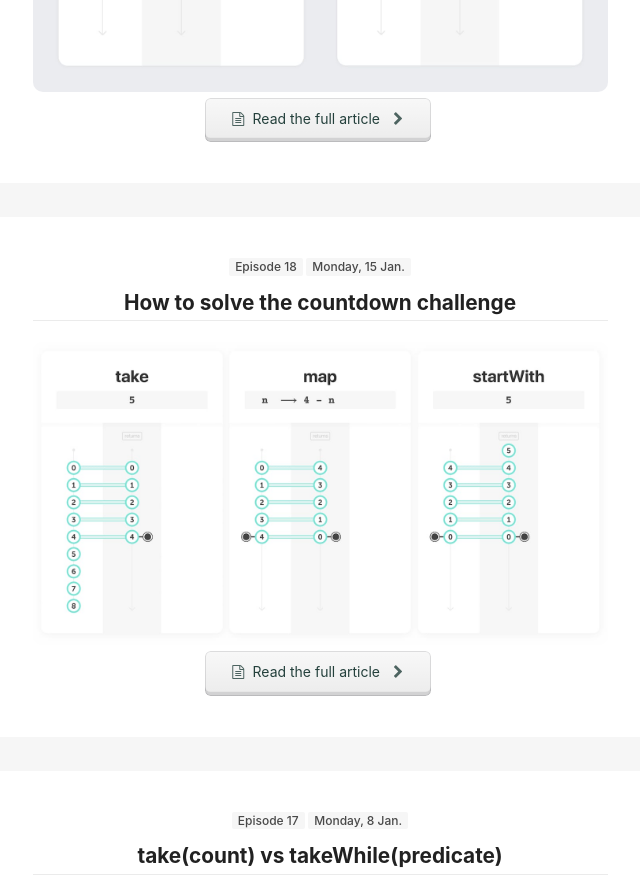
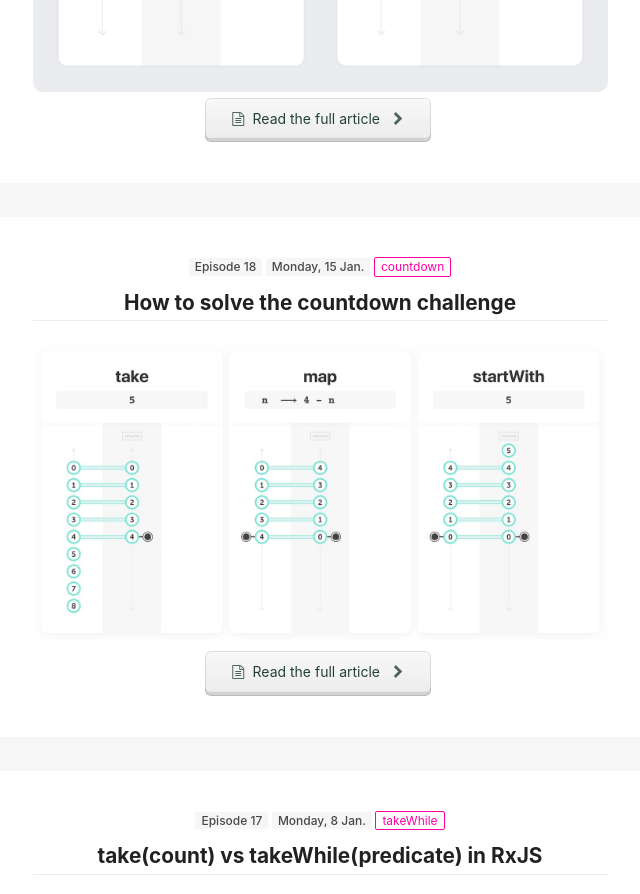
Before and after one commit to cedricss/reactive.how, a Jekyll site: the page built from index.html, in a window 1280 px wide and 1400 px high, scrolled down 6949 px. Shown: the top 894 px of the window, without its empty margins (320-960 px from the left). Built offline with Jekyll 4.4.1, drawn with Linux system fonts in a browser that asks for light colours; some of the changed text lies outside the part shown.

Commit message:
Add better description and tags

```diff
--- a/_data/course.yml
+++ b/_data/course.yml
@@ -47,7 +47,7 @@
       - 240131697
     date: Monday, 30 Oct.
 
-  - name: zip vs combineLatest
+  - name: zip vs combineLatest in RxJS
     card: zip
     videos:
       -
@@ -106,7 +106,7 @@
       -
       -
 
-  - name: take(count) vs takeWhile(predicate)
+  - name: take(count) vs takeWhile(predicate) in RxJS
     card: takeWhile
     date: Monday, 8 Jan.
     videos:
@@ -169,7 +169,7 @@
       -
       -
 
-  - name: How <code>❚ max</code> works under the hood
+  - name: How <code>❚ max</code> works under the hood in RxJS
     card: max
     date: Monday, 12 Mar.
     videos:
--- a/_includes/episodes.html
+++ b/_includes/episodes.html
@@ -24,6 +24,7 @@
             {% endif %}
             <span class="counter">Episode {{ forloop.rindex }}</span>
             <span class="counter">{{ lesson.date }}</span>
+            <span class="operator"><a href=/{{lesson.card}}>{{ lesson.card }}</a></span>
         </h4>
         <h2 class="ui header">
             {{ lesson.name }}
--- a/_includes/head.html
+++ b/_includes/head.html
@@ -1,7 +1,7 @@
 <meta charset="UTF-8">
 <title>{{ site.name }}</title>
 <meta name="viewport" content="width=device-width">
-<meta name="description" content="Learn reactive programming with new cards every Monday." />
+<meta name="description" content="Learn RxJS and Reactive Programming principles. Watch streams and JavaScript Observable in action. See how reactive operators work with those animated visualizations and lessons (eg. scan vs. reduce, combineLatest vs. zip, debounceTime vs. throttleTime...)." />
 <meta property="og:url" content="http://reactive.how" />
 <meta property="og:title" content="{{ page.title }}" />
 <meta property="og:type" content="article" />
--- a/css/main.scss
+++ b/css/main.scss
@@ -142,6 +142,17 @@
     padding: 0.1em 0.5em;
     font-size: 0.8em;
     font-weight: 500;
+}
+.operator {
+    border: 1px solid #ff00a5;
+    color: #ff00a5;
+    border-radius: 2px;
+    padding: 0.1em 0.5em;
+    font-size: 0.8em;
+    font-weight: 500;
+    a {
+        text-decoration: none;
+    }
 }
 .post .content, .post.content {
     background-color: white;
```
